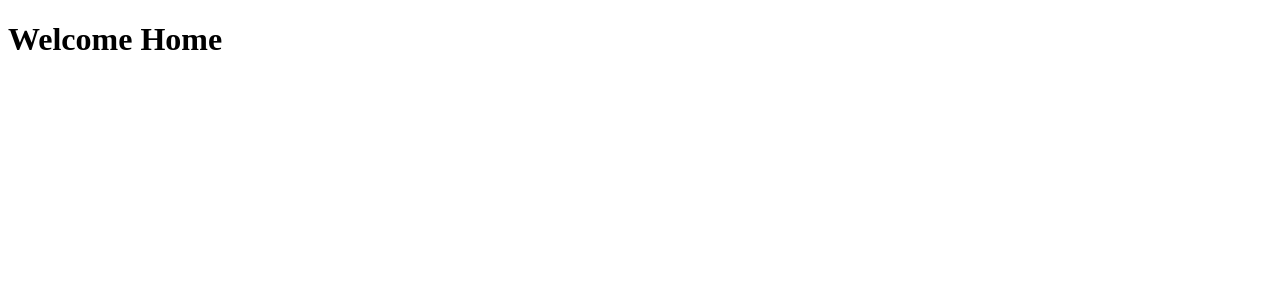
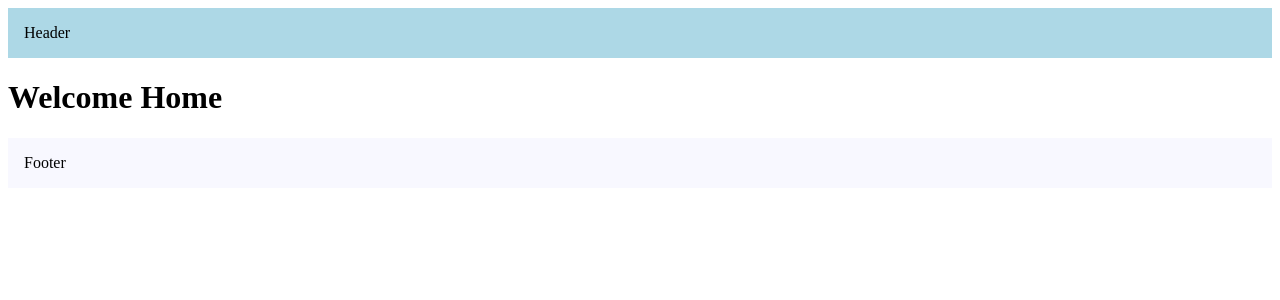
Before and after one commit to inininda/learn-next, a Next.js app: page / in a window 1280 px wide. Shown: the top 300 px of the page. Built offline with nearby package versions, Linux system fonts and the light colour scheme.

Commit message:
feat: added route group and layout concept

```diff
--- /dev/null
+++ b/src/app/(marketing)/layout.tsx
@@ -0,0 +1,26 @@
+import { Metadata } from "next";
+
+export const metadata: Metadata = {
+  title: "Create Next App",
+  description: "Generated by create next app",
+};
+
+export default function MarketingLayout({
+  children,
+}: Readonly<{
+  children: React.ReactNode;
+}>) {
+  return (
+    <html lang="en">
+      <body>
+        <header style={{ backgroundColor: "lightblue", padding: "1rem" }}>
+          Header
+        </header>
+        {children}
+        <footer style={{ backgroundColor: "ghostwhite", padding: "1rem" }}>
+          Footer
+        </footer>
+      </body>
+    </html>
+  );
+}
--- a/src/app/layout.tsx
+++ /dev/null
@@ -1,18 +0,0 @@
-import { Metadata } from "next";
-
-export const metadata: Metadata = {
-  title: "Create Next App",
-  description: "Generated by create next app",
-};
-
-export default function RootLayout({
-  children,
-}: Readonly<{
-  children: React.ReactNode;
-}>) {
-  return (
-    <html lang="en">
-      <body>{children}</body>
-    </html>
-  );
-}
```
Also changed, not shown: src/app/(auth)/layout.tsx (added, +26 -0 lines), src/app/(marketing)/about/page.tsx (renamed from src/app/about/page.tsx), src/app/(marketing)/blog/[id]/comments/[commentId]/page.tsx (renamed from src/app/blog/[id]/comments/[commentId]/page.tsx), src/app/(marketing)/blog/[id]/page.tsx (renamed from src/app/blog/[id]/page.tsx), src/app/(marketing)/blog/page.tsx (renamed from src/app/blog/page.tsx), src/app/(marketing)/docs/[[...slug]]/page.tsx (renamed from src/app/docs/[[...slug]]/page.tsx), src/app/(marketing)/page.tsx (renamed from src/app/page.tsx), src/app/(marketing)/profile/page.tsx (renamed from src/app/profile/page.tsx), 1 other file (tests, documents, lock files or other folders).
